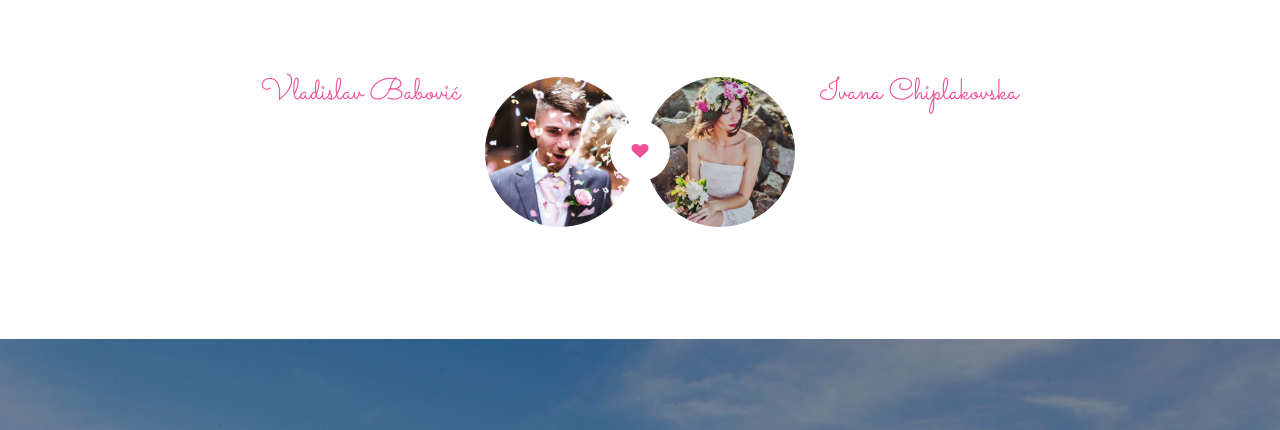
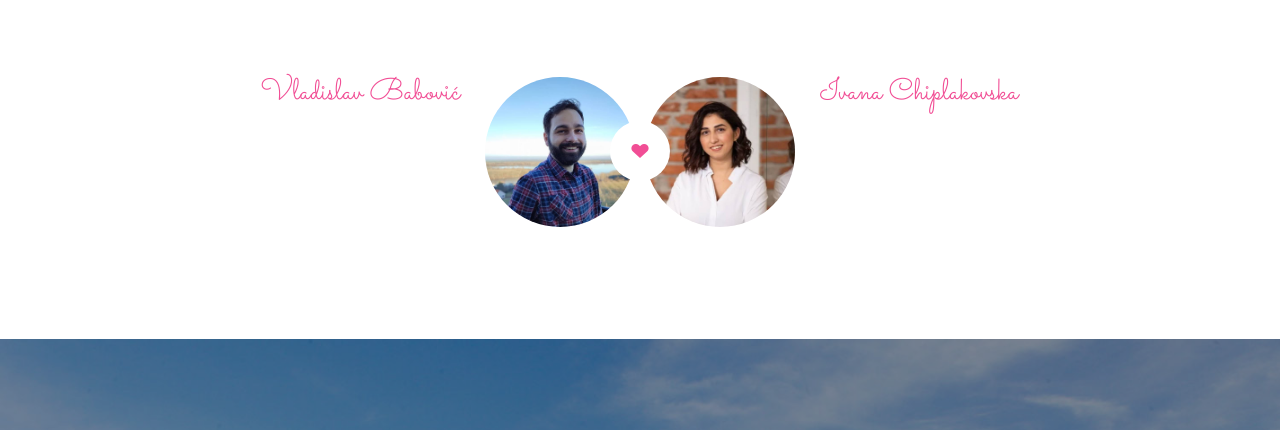
Before and after one commit to TrajkovicB/IvanaVladislav, a plain HTML site: page index.html in a window 1280 px wide. Shown: the part 1208-1638 px from the top of the page. Drawn offline with nearby package versions, Linux system fonts and the light colour scheme; files whose address does not match are found by name.

Commit message:
Update index.html

```diff
--- a/index.html
+++ b/index.html
@@ -84,7 +84,7 @@
 			<div class="couple-wrap animate-box">
 				<div class="couple-half">
 					<div class="groom">
-						<img src="images/groom.jpg" alt="groom" class="img-responsive">
+						<img src="images/Vaki.jpg" alt="groom" class="img-responsive">
 					</div>
 					<div class="desc-groom">
 						<h3>Vladislav Babović</h3>
@@ -94,7 +94,7 @@
 				<p class="heart text-center"><i class="icon-heart2"></i></p>
 				<div class="couple-half">
 					<div class="bride">
-						<img src="images/bride.jpg" alt="groom" class="img-responsive">
+						<img src="images/Ivana.jpg" alt="groom" class="img-responsive">
 					</div>
 					<div class="desc-bride">
 						<h3>Ivana Chiplakovska</h3>
```
